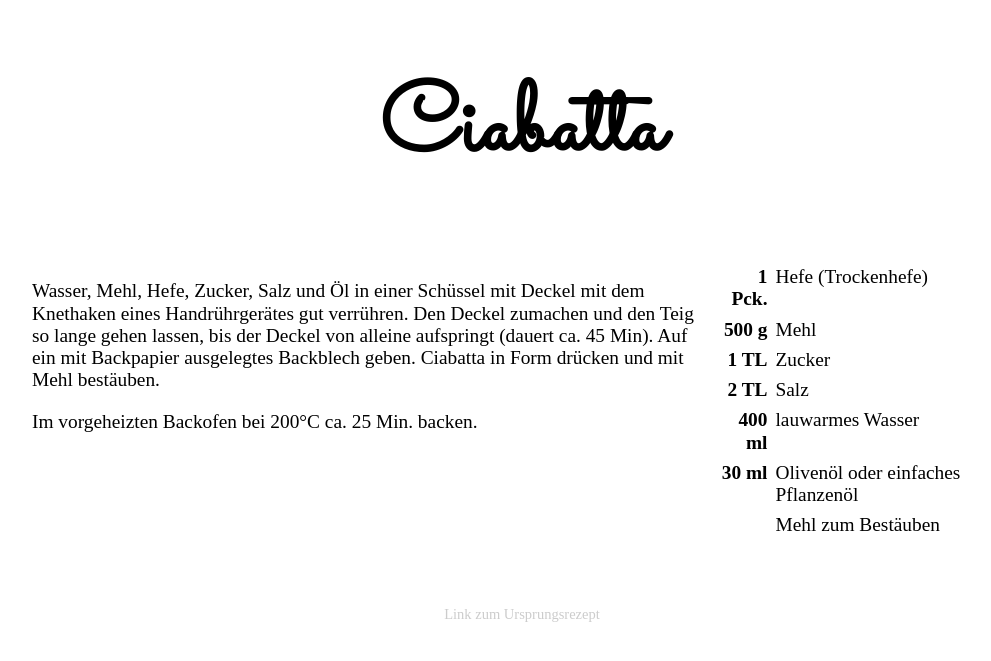
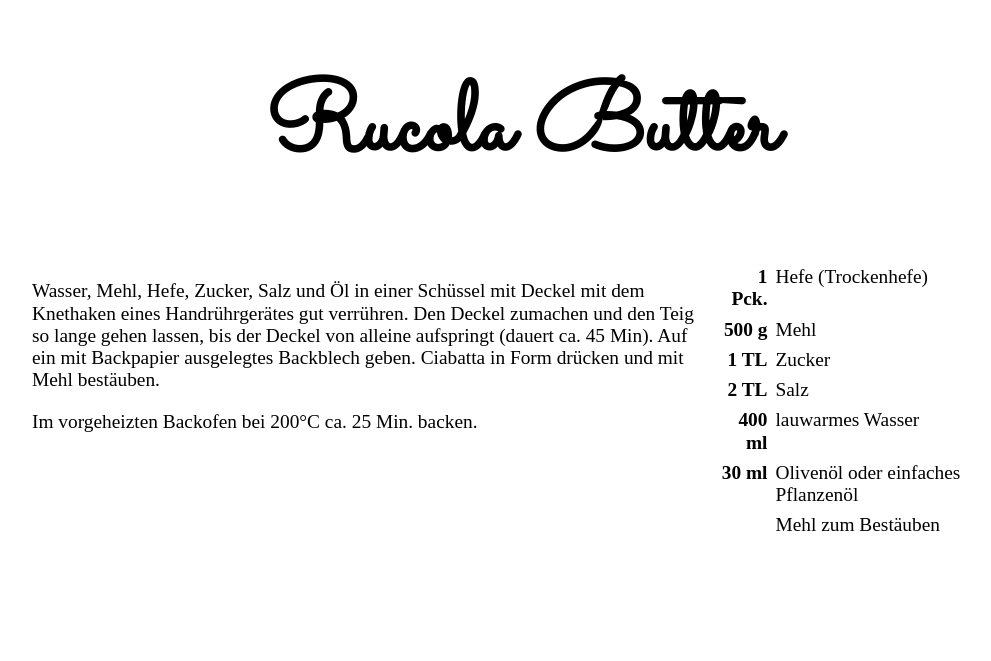
Before and after one commit to konstantinkobs/rezepte, a Jekyll site: the page built from _rezepte/rucola-butter.md, in a window 1280 px wide. Shown: the top 661 px of the page, without its empty margins (118-1109 px from the left). Built offline with Jekyll 4.4.1, drawn with Linux system fonts in a browser that asks for light colours.

Commit message:
added recipes

```diff
--- a/_rezepte/rucola-butter.md
+++ b/_rezepte/rucola-butter.md
@@ -1,7 +1,7 @@
 ---
-name: Ciabatta
-tags: [Backen, Brot]
-link: https://www.chefkoch.de/rezepte/731041175790782/Einfaches-Ciabatta.html
+name: Rucola Butter
+tags: [Aufstrich, Dip, Brot]
+link:
 zutaten:
     - 1 Pck.  Hefe (Trockenhefe)
     - 500 g  Mehl
```
Also changed, not shown: _rezepte/carrot-cake.md (+1 -1 lines).
